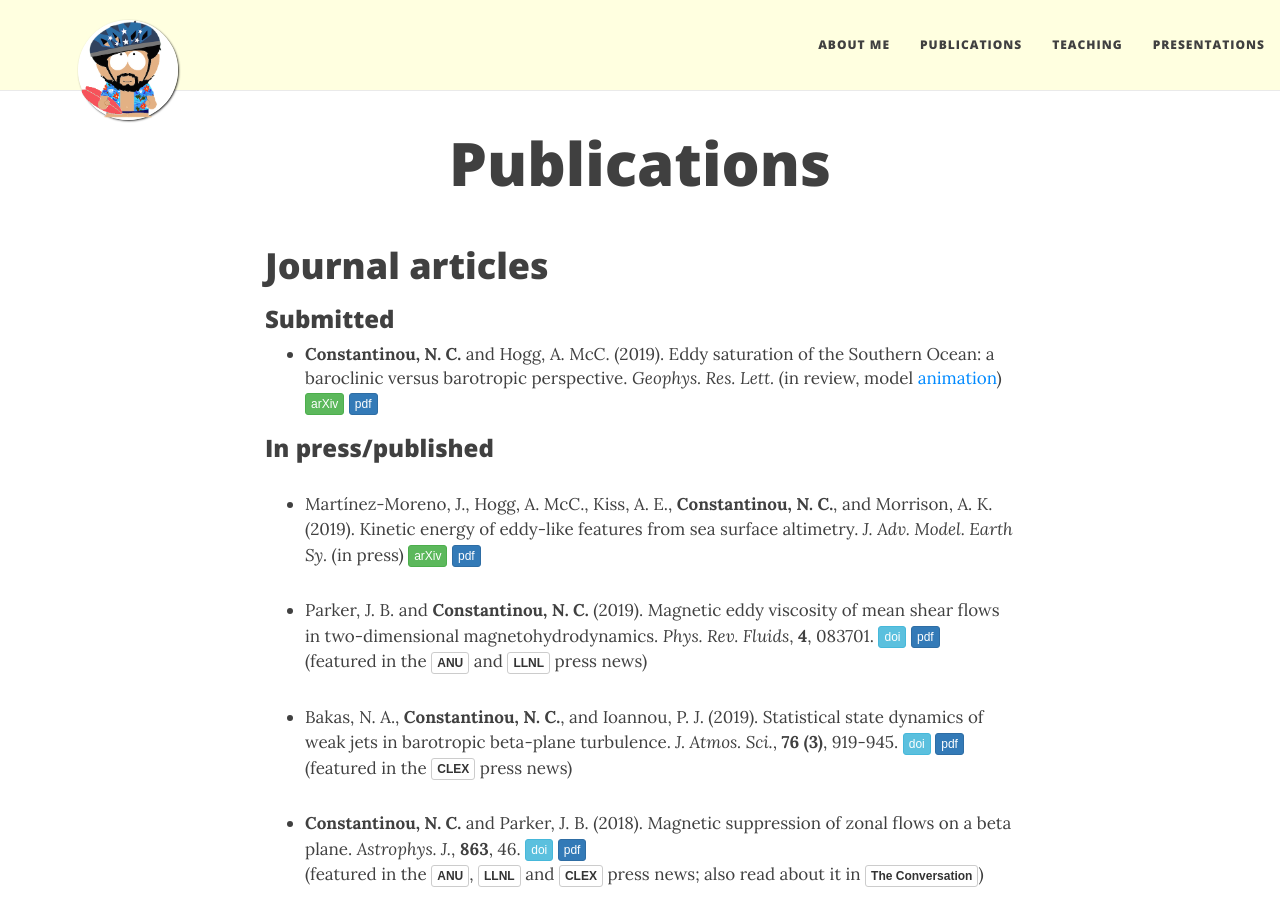
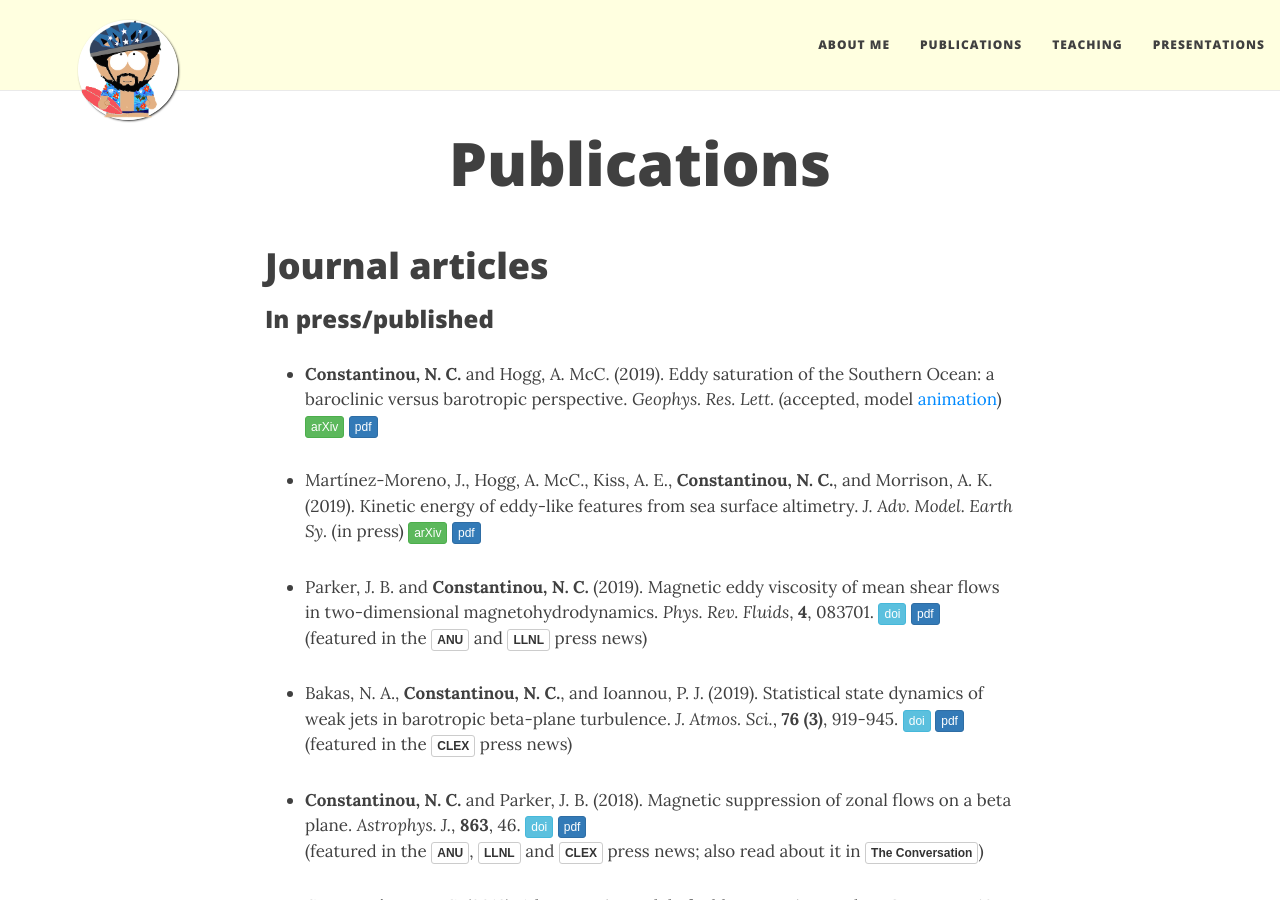
Before and after one commit to navidcy/navidcy.github.io, a Jekyll site: the page built from publications.md, in a window 1280 px wide and 900 px high. Built offline with Jekyll 4.4.1, drawn with Linux system fonts in a browser that asks for light colours; nearby versions of some CDN libraries; comment, search, counter and statistics services are not loaded.

Commit message:
GRL paper accepted

```diff
--- a/publications.md
+++ b/publications.md
@@ -7,21 +7,18 @@ title: Publications
 
 # Journal articles
 
+<!--
 ### Submitted
 
-
-<!--
-- Lozano-Durán, A., Nikolaidis, M.-A., **Constantinou, N. C.**, and Karp, M. (2019). Wall turbulence without modal instabilities. _Phys. Rev. Lett._ (submitted) [<span class="btn btn-success btn-xs{{end}}" style="font-family:sans-serif;">arXiv</span>][arXiv:1906.01929]{:target="_blank"} [<span class="btn btn-primary btn-xs{{end}}" style="font-family:sans-serif;">pdf</span>][TrackEddies-SSH]
+- Lozano-Durán, A., Nikolaidis, M.-A., **Constantinou, N. C.**, and Karp, M. (2019). Wall turbulence without modal instability of the streaks. _Phys. Rev. Lett._ (submitted) [<span class="btn btn-success btn-xs{{end}}" style="font-family:sans-serif;">arXiv</span>][arXiv:1906.01929]{:target="_blank"} [<span class="btn btn-primary btn-xs{{end}}" style="font-family:sans-serif;">pdf</span>][TrackEddies-SSH]
 
 - Rocha, C. B., Bossy, T., **Constantinou, N. C.**, Llewellyn Smith, S. G., and  Young, W. R. (2019). The heat flux of horizontal convection: definition of the Nusselt number. _J. Fluid Mech._ (submitted) [<span class="btn btn-success btn-xs{{end}}" style="font-family:sans-serif;">arXiv</span>][arXiv:1906.01929]{:target="_blank"} [<span class="btn btn-primary btn-xs{{end}}" style="font-family:sans-serif;">pdf</span>][TrackEddies-SSH]
 -->
 
-- **Constantinou, N. C.** and  Hogg, A. McC. (2019). Eddy saturation of the Southern Ocean: a baroclinic versus barotropic perspective. _Geophys. Res. Lett._ (in review, model [animation][twolayer-mom6-movie]) [<span class="btn btn-success btn-xs{{end}}" style="font-family:sans-serif;">arXiv</span>][arXiv:1906.08442]{:target="_blank"} [<span class="btn btn-primary btn-xs{{end}}" style="font-family:sans-serif;">pdf</span>][eddysaturation-BC-BT]
-
-
-
 
 ### In press/published
+
+- **Constantinou, N. C.** and  Hogg, A. McC. (2019). Eddy saturation of the Southern Ocean: a baroclinic versus barotropic perspective. _Geophys. Res. Lett._ (accepted, model [animation][twolayer-mom6-movie]) [<span class="btn btn-success btn-xs{{end}}" style="font-family:sans-serif;">arXiv</span>][arXiv:1906.08442]{:target="_blank"} [<span class="btn btn-primary btn-xs{{end}}" style="font-family:sans-serif;">pdf</span>][eddysaturation-BC-BT]
 
 - Martínez-Moreno, J., Hogg, A. McC., Kiss, A. E., **Constantinou, N. C.**, and Morrison, A. K. (2019). Kinetic energy of eddy-like features from sea surface altimetry. _J. Adv. Model. Earth Sy._ (in press) [<span class="btn btn-success btn-xs{{end}}" style="font-family:sans-serif;">arXiv</span>][arXiv:1906.01929]{:target="_blank"} [<span class="btn btn-primary btn-xs{{end}}" style="font-family:sans-serif;">pdf</span>][TrackEddies-SSH]
 
```
